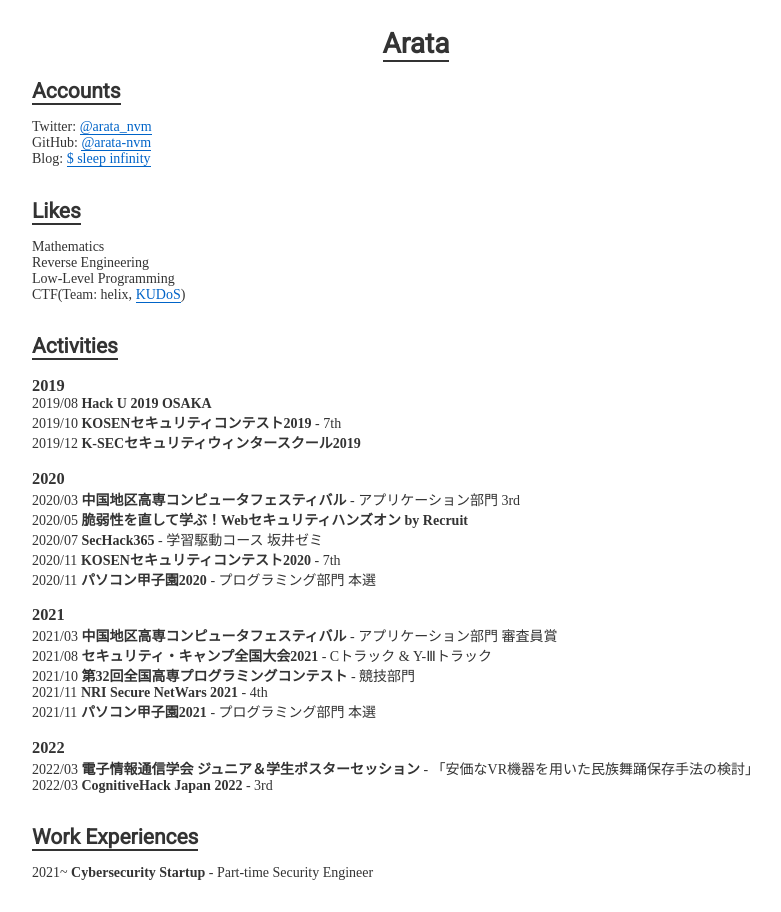
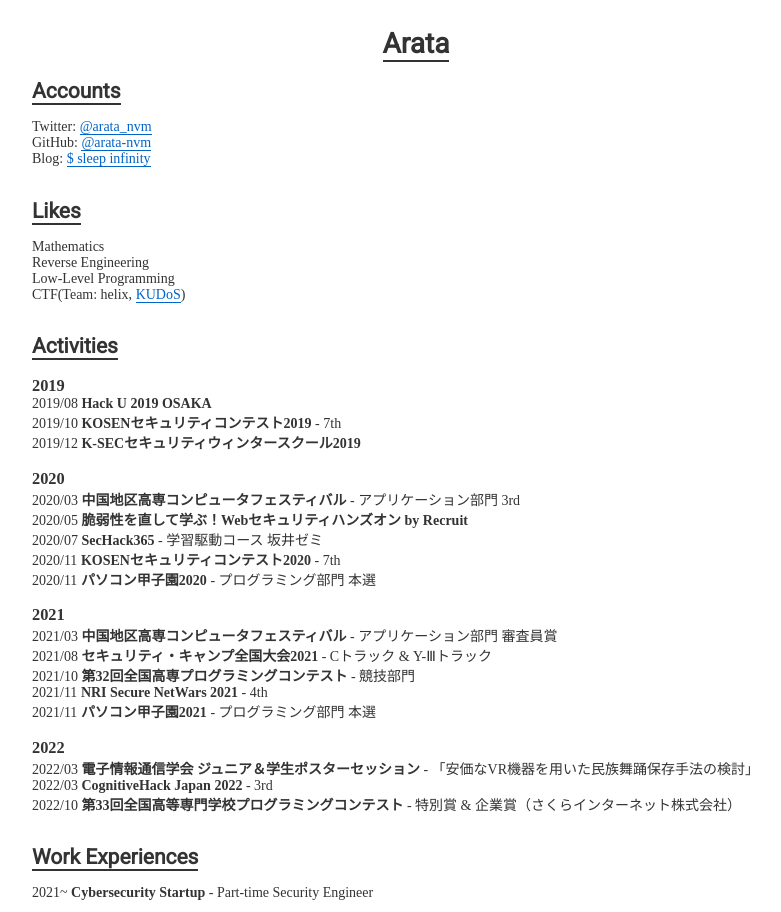
Before and after one commit to arata-nvm/arata-nvm.github.io, a Svelte app: page / in a window 1280 px wide. Shown: the top 912 px of the page, without its empty margins (224-1005 px from the left). Built offline with nearby package versions, Linux system fonts and the light colour scheme.

Commit message:
:+1: update activities

```diff
--- a/src/data/activities.js
+++ b/src/data/activities.js
@@ -32,6 +32,7 @@
     items: [
       { date: "2022/03", name: "電子情報通信学会 ジュニア＆学生ポスターセッション", desc: "「安価なVR機器を用いた民族舞踊保存手法の検討」" },
       { date: "2022/03", name: "CognitiveHack Japan 2022", desc: "3rd" },
+      { date: "2022/10", name: "第33回全国高等専門学校プログラミングコンテスト", desc: "特別賞 & 企業賞（さくらインターネット株式会社）" }
     ]
   },
 ];
```
